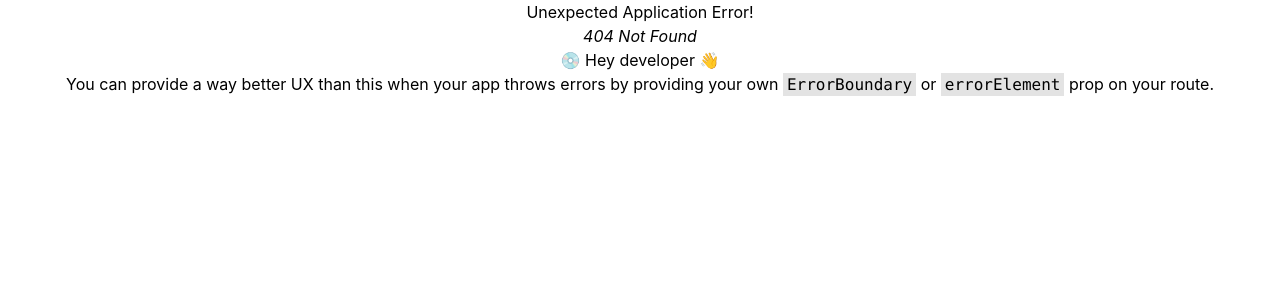
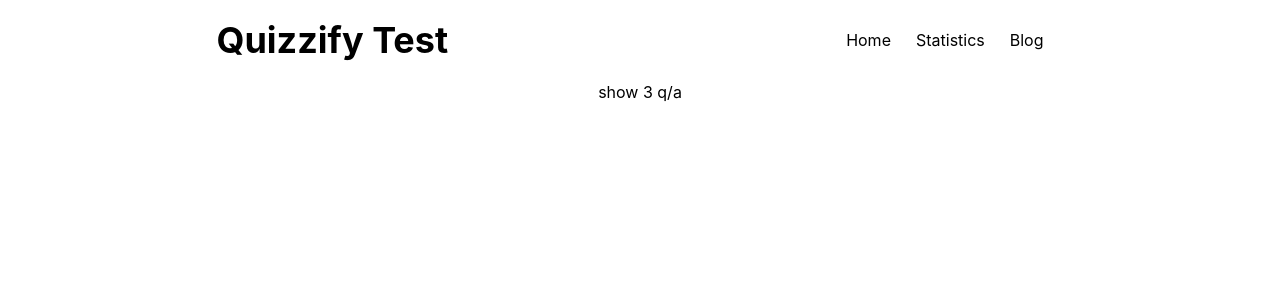
Before and after one commit to tawsifahmed/quizz-app, a React (Create React App) app: page /blog in a window 1280 px wide. Before the commit this address had no page. Shown: the top 300 px of the page. Built offline with nearby package versions, Linux system fonts and the light colour scheme.

Commit message:
updated fav icon

```diff
--- /dev/null
+++ b/src/components/Blog/Blog.js
@@ -0,0 +1,14 @@
+import React from 'react';
+import Header from '../Header/Header'
+
+
+const Blog = () => {
+    return (
+        <div>
+            <Header></Header>
+            <p>show 3 q/a</p>
+        </div>
+    );
+};
+
+export default Blog;
--- /dev/null
+++ b/src/components/Header/Header.css
@@ -0,0 +1,16 @@
+.nav-links {
+    display: flex;
+    justify-content: space-around;
+    align-items: center;
+}
+
+
+.nav-links a {
+    margin-right: 15px;
+    padding: 2px 5px;
+}
+
+.nav-links a:hover {
+    color: crimson;
+    text-decoration: underline;
+}
--- /dev/null
+++ b/src/components/Header/Header.js
@@ -0,0 +1,20 @@
+import React from 'react';
+import { Link } from 'react-router-dom';
+import './Header.css'
+
+const Header = () => {
+    return (
+        <nav className='nav-links m-5 sm:flex justify-between'>
+            <div>
+                <p className='text-4xl font-bold'>Quizzify Test</p>
+            </div>
+            <div>
+                <Link to='/home'>Home</Link>
+                <Link to='/statistics'>Statistics</Link>
+                <Link to='/blog'>Blog</Link>
+            </div>
+        </nav>
+    );
+};
+
+export default Header;
--- /dev/null
+++ b/src/components/Home/Home.js
@@ -0,0 +1,13 @@
+import React from 'react';
+import Header from '../Header/Header'
+
+const Home = () => {
+    return (
+        <div>
+            <Header></Header>
+            <h2>this is home</h2>
+        </div>
+    );
+};
+
+export default Home;
--- /dev/null
+++ b/src/components/Statistics/Statistics.js
@@ -0,0 +1,14 @@
+import React from 'react';
+import Header from '../Header/Header'
+
+
+const Statistics = () => {
+    return (
+        <div>
+            <Header></Header>
+            <p>show stat</p>
+        </div>
+    );
+};
+
+export default Statistics;
```
Also changed, not shown: src/App.js (+7 -3 lines), 1 other file (tests, documents, lock files or other folders).
